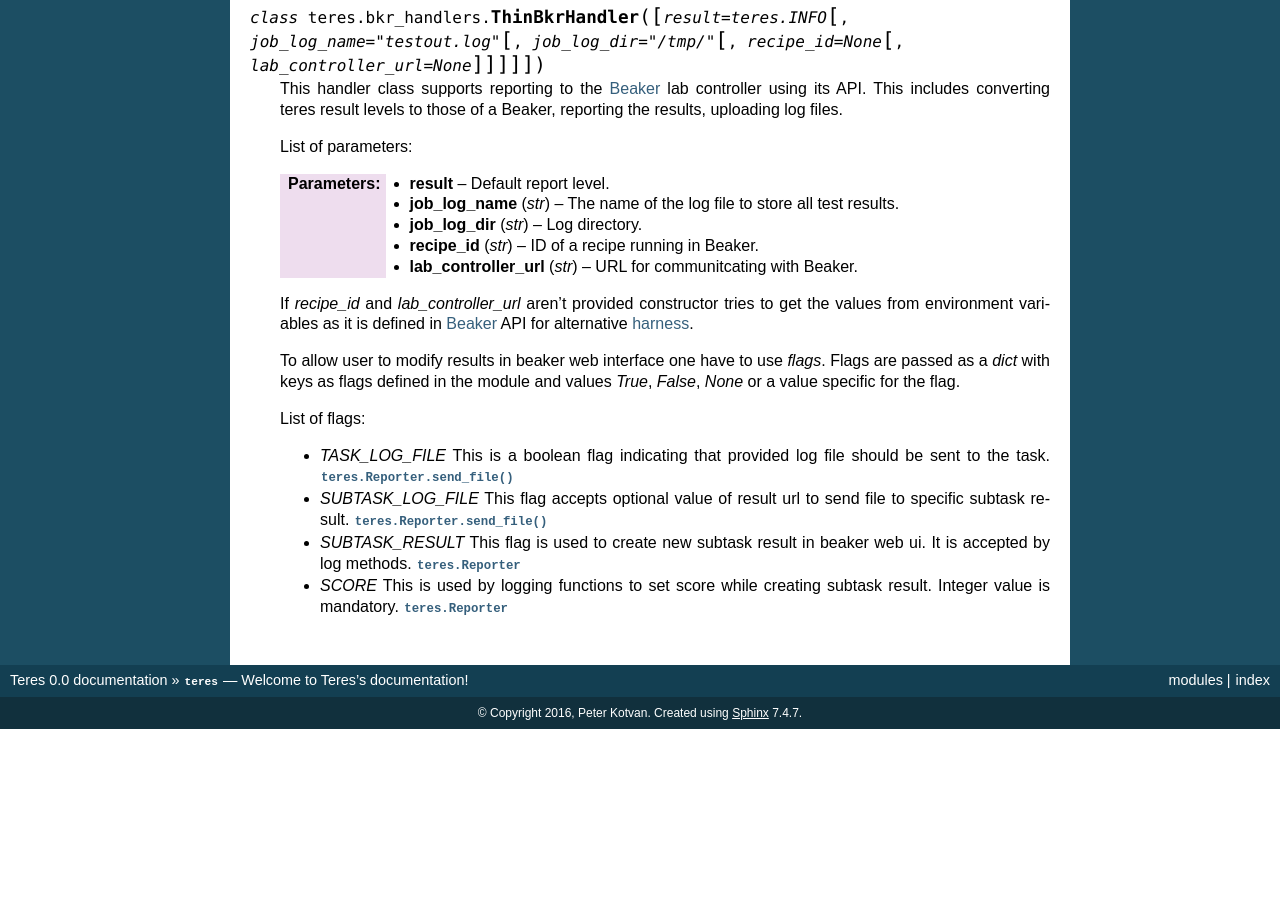
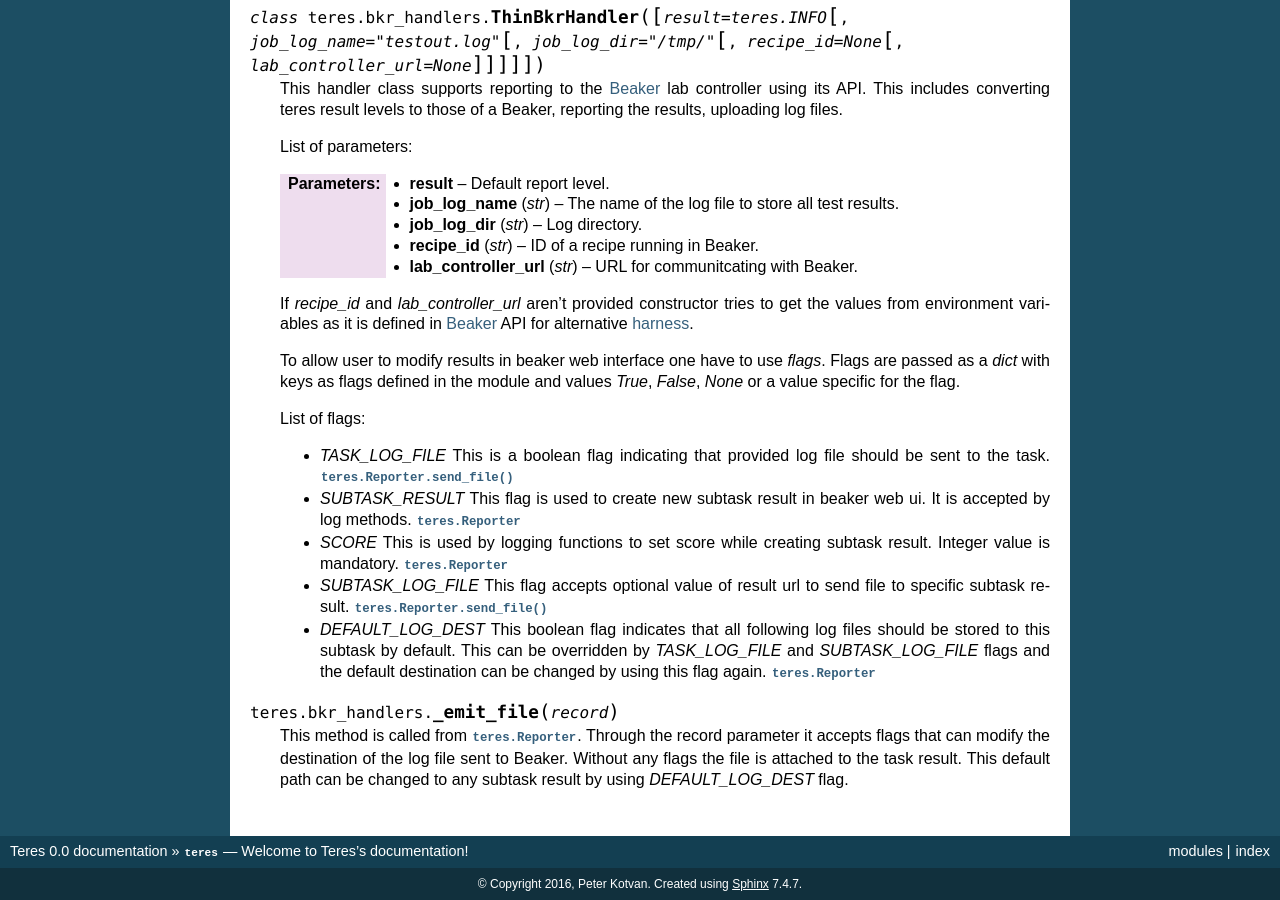
Before and after one commit to rhinstaller/teres, a Sphinx documentation site: the page built from docs/index.rst, in a window 1280 px wide and 900 px high, scrolled down 1332 px. Built offline with Sphinx 7.4.7, drawn with Linux system fonts in a browser that asks for light colours; before the commit the page ends 2061 px from its top, so only the background shows below that.

Commit message:
Enable sending logs to default dest without flags.
Set job result as a default destination for log files. Add
DEFAULT_LOG_DEST flag to enable setting new default destination to a
subtask result. The destination can be still overridden by other flags.

```diff
--- a/docs/index.rst
+++ b/docs/index.rst
@@ -122,13 +122,26 @@ during the initialization.
     List of flags:
 
     - `TASK_LOG_FILE` This is a boolean flag indicating that provided log file
-      should be sent to the task. :meth:`teres.Reporter.send_file()`
+      should be sent to the task. :py:meth:`teres.Reporter.send_file()`
+    - `SUBTASK_RESULT` This flag is used to create new subtask result in beaker
+      web ui. It is accepted by log methods. :py:class:`teres.Reporter`
+    - `SCORE` This is used by logging functions to set score while creating
+      subtask result. Integer value is mandatory. :py:class:`teres.Reporter`
     - `SUBTASK_LOG_FILE` This flag accepts optional value of result url to send
-      file to specific subtask result. :meth:`teres.Reporter.send_file()`
-    - `SUBTASK_RESULT` This flag is used to create new subtask result in beaker
-      web ui. It is accepted by log methods. :class:`teres.Reporter`
-    - `SCORE` This is used by logging functions to set score while creating
-      subtask result. Integer value is mandatory. :class:`teres.Reporter`
+      file to specific subtask result. :py:meth:`teres.Reporter.send_file()`
+    - `DEFAULT_LOG_DEST` This boolean flag indicates that all following log
+      files should be stored to this subtask by default. This can be overridden
+      by `TASK_LOG_FILE` and `SUBTASK_LOG_FILE` flags and the default
+      destination can be changed by using this flag again.
+      :py:class:`teres.Reporter`
+
+.. py:method:: _emit_file(record)
+
+    This method is called from :py:class:`teres.Reporter`. Through the record
+    parameter it accepts flags that can modify the destination of the log file
+    sent to Beaker. Without any flags the file is attached to the task result.
+    This default path can be changed to any subtask result by using
+    `DEFAULT_LOG_DEST` flag.
 
 .. _Beaker: https://beaker-project.org/
 .. _harness: https://beaker-project.org/docs/alternative-harnesses/
```
Also changed, not shown: 1 other file.
